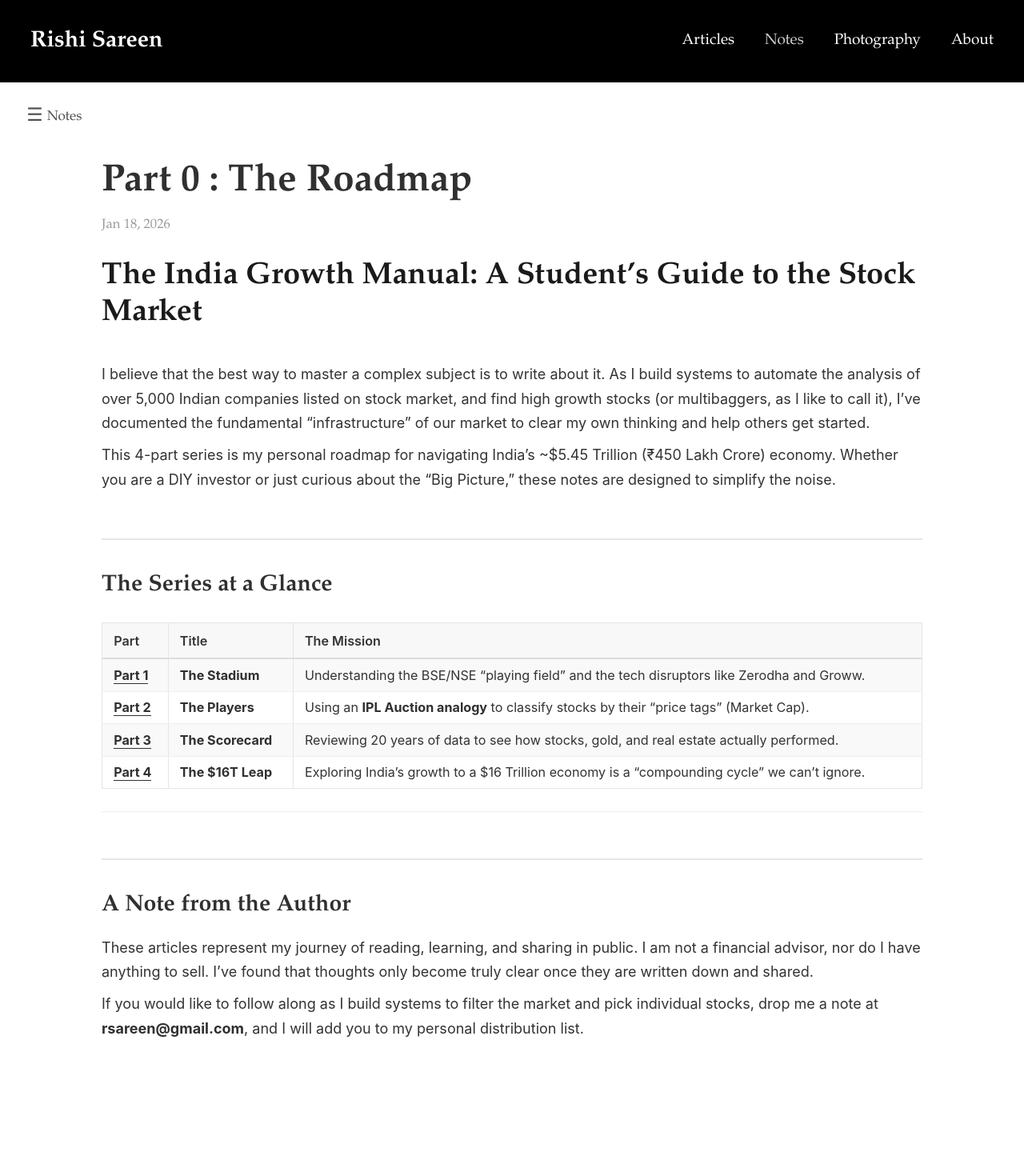
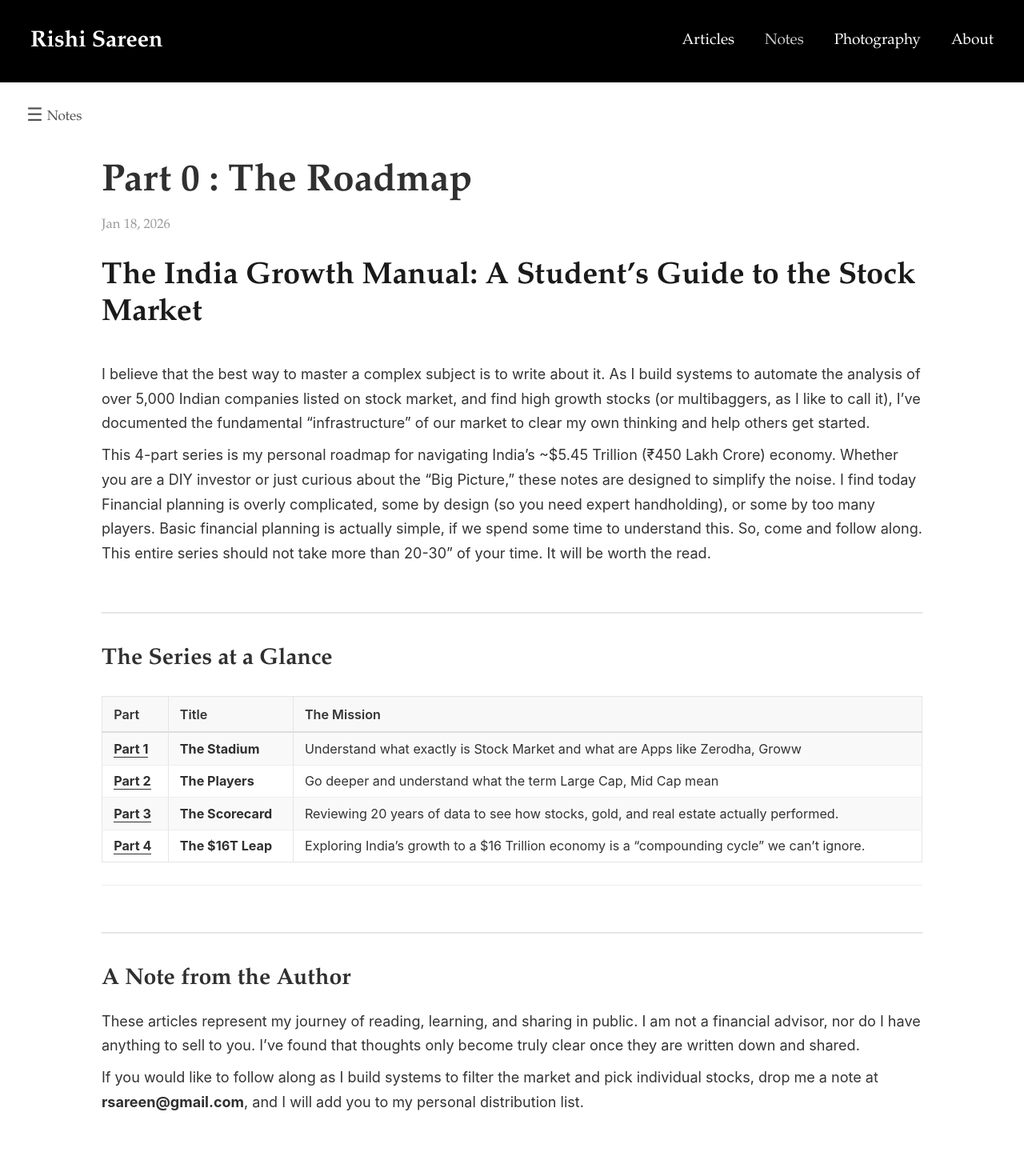
Before and after one commit to rishisareen/rishisareen.github.io, a Jekyll site: the page built from _notes/finance/indian-stock-market-0.md, in a window 1280 px wide. Shown: the whole page at 80% size. Built offline with Jekyll 4.4.1, drawn with Linux system fonts in a browser that asks for light colours; before the commit the page ends 1348 px from its top, so only the background shows below that.

Commit message:
Commit from Obsidian: 2026-02-01 19:48:18
Affected files:
_notes/finance/indian-stock-market-0.md

```diff
--- a/_notes/finance/indian-stock-market-0.md
+++ b/_notes/finance/indian-stock-market-0.md
@@ -7,13 +7,15 @@ date: 2026-01-18
 I believe that the best way to master a complex subject is to write about it. As I build systems to automate the analysis of over 5,000 Indian companies listed on stock market, and find high growth stocks (or multibaggers, as I like to call it), I’ve documented the fundamental "infrastructure" of our market to clear my own thinking and help others get started.
 
 This 4-part series is my personal roadmap for navigating India's ~$5.45 Trillion (₹450 Lakh Crore) economy. Whether you are a DIY investor or just curious about the "Big Picture," these notes are designed to simplify the noise.
+I find today Financial planning is overly complicated, some by design (so you need expert handholding), or some by too many players. Basic financial planning is actually simple, if we spend some time to understand this.
+So, come and follow along. This entire series should not take more than 20-30" of your time. It will be worth the read.
 
 ## **The Series at a Glance**
 
 | Part                                               | Title             | The Mission                                                                                  |
 | :------------------------------------------------- | :---------------- | :------------------------------------------------------------------------------------------- |
-| **[Part 1](/notes/finance/indian-stock-market-1)** | **The Stadium**   | Understanding the BSE/NSE "playing field" and the tech disruptors like Zerodha and Groww.    |
-| **[Part 2](/notes/finance/indian-stock-market-2)** | **The Players**   | Using an **IPL Auction analogy** to classify stocks by their "price tags" (Market Cap).      |
+| **[Part 1](/notes/finance/indian-stock-market-1)** | **The Stadium**   | Understand what exactly is Stock Market and what are Apps like Zerodha, Groww                |
+| **[Part 2](/notes/finance/indian-stock-market-2)** | **The Players**   | Go deeper and understand what the term Large Cap, Mid Cap mean                               |
 | **[Part 3](/notes/finance/indian-stock-market-1)** | **The Scorecard** | Reviewing 20 years of data to see how stocks, gold, and real estate actually performed.      |
 | **[Part 4](/notes/finance/indian-stock-market-4)** | **The $16T Leap** | Exploring India’s growth to a $16 Trillion economy is a "compounding cycle" we can't ignore. |
 
@@ -21,6 +23,6 @@ This 4-part series is my personal roadmap for navigating India's ~$5.45 Trillion
 
 ## **A Note from the Author**
 
-These articles represent my journey of reading, learning, and sharing in public. I am not a financial advisor, nor do I have anything to sell. I’ve found that thoughts only become truly clear once they are written down and shared.
+These articles represent my journey of reading, learning, and sharing in public. I am not a financial advisor, nor do I have anything to sell to you. I’ve found that thoughts only become truly clear once they are written down and shared.
 
 If you would like to follow along as I build systems to filter the market and pick individual stocks, drop me a note at **rsareen@gmail.com**, and I will add you to my personal distribution list.
```
